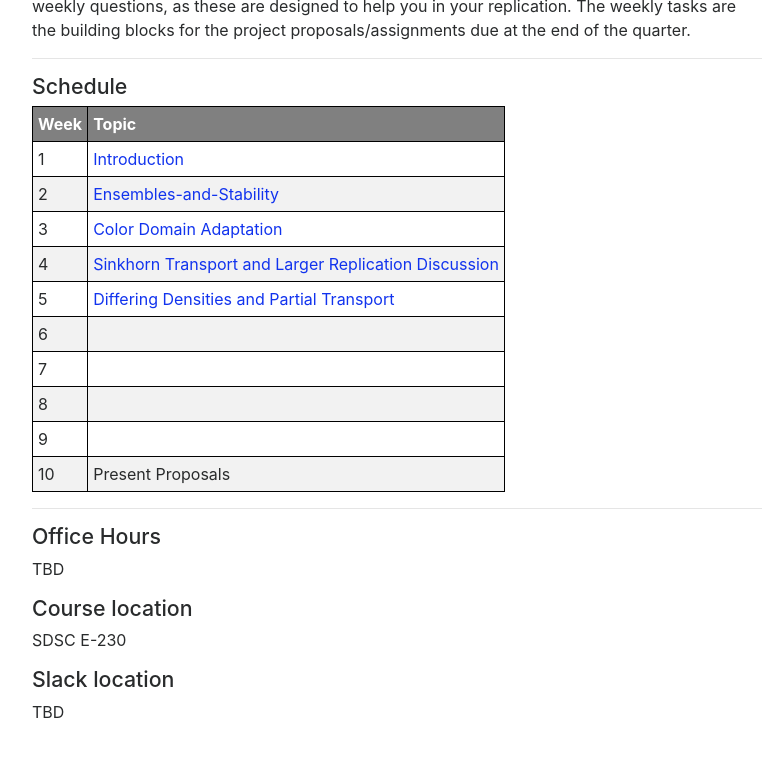
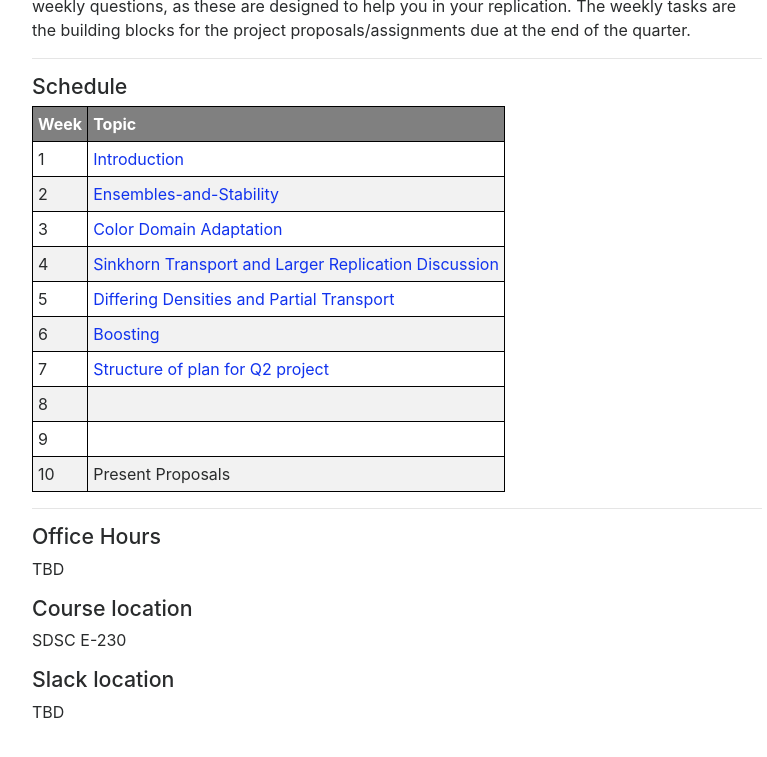
Before and after one commit to ACloninger/capstone-WILDS-project, a Jekyll site: the page built from index.md, in a window 1280 px wide and 900 px high, scrolled down 1144 px. Shown: the top 757 px of the window, without its empty margins (243-1010 px from the left). Built offline with Jekyll 4.4.1, drawn with Linux system fonts in a browser that asks for light colours; nearby versions of some CDN libraries.

Commit message:
Update index.md

```diff
--- a/index.md
+++ b/index.md
@@ -54,8 +54,8 @@ end of the quarter.
 |3|[Color Domain Adaptation]({{ "/weeks/03-color-domain-adaptation" | absolute_url }})|
 |4|[Sinkhorn Transport and Larger Replication Discussion]({{ "/weeks/04-sinkhorn-and-gaussian-model" | absolute_url }})|
 |5|[Differing Densities and Partial Transport]({{ "/weeks/05-differing-densities-partial-transport" | absolute_url }})|
-|6|[]({{ "/weeks/06-" | absolute_url }})|
-|7|[]({{ "/weeks/07-" | absolute_url }})|
+|6|[Boosting]({{ "/weeks/06-Boosting" | "/weeks/06-Boosting" }})|
+|7|[Structure of plan for Q2 project]({{ "/weeks/07-Structure of plan for Q2 project" }})|
 |8|[]({{ "/weeks/08-" | absolute_url }})|
 |9|[]({{ "/weeks/09-" | absolute_url }})|
 |10|Present Proposals|
```
